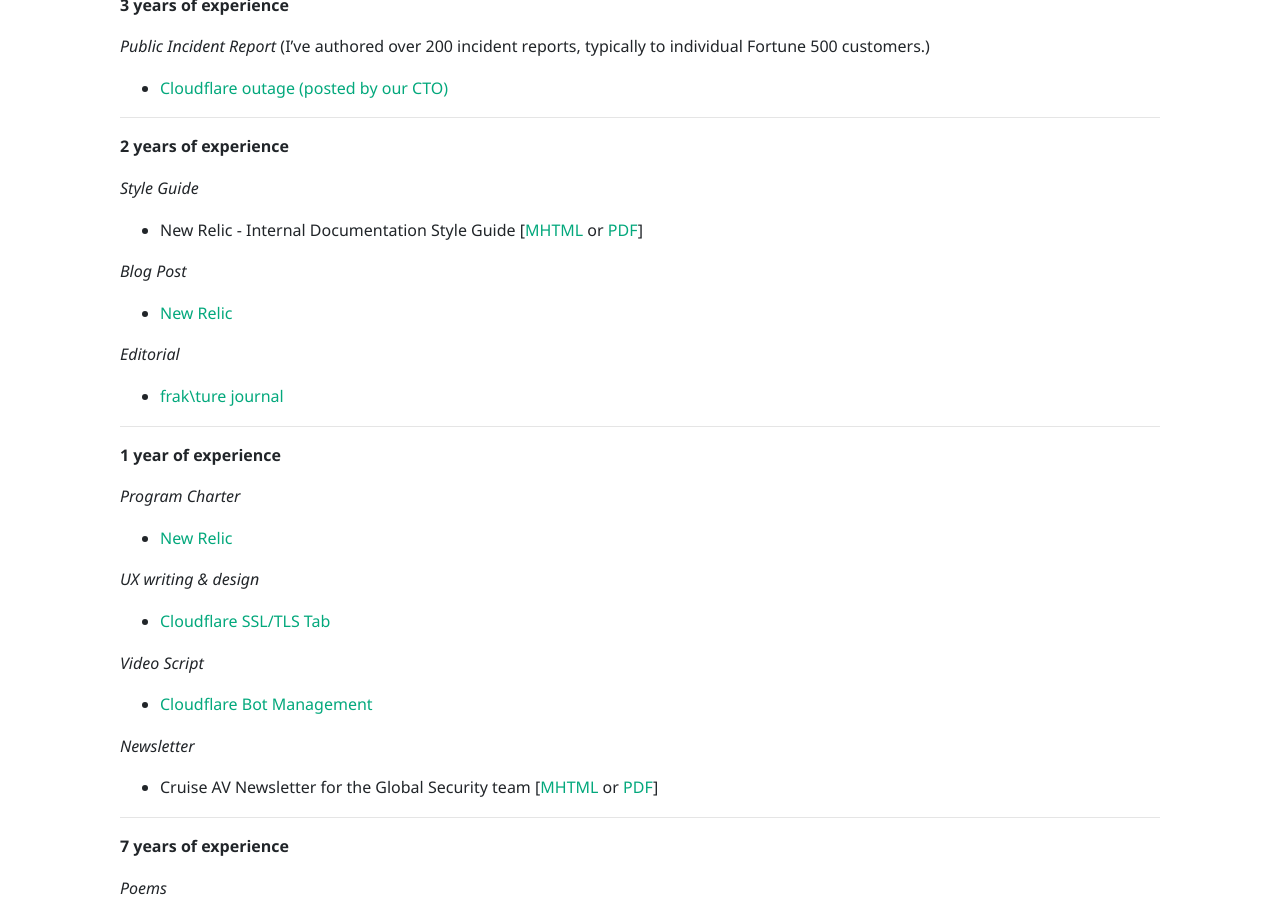
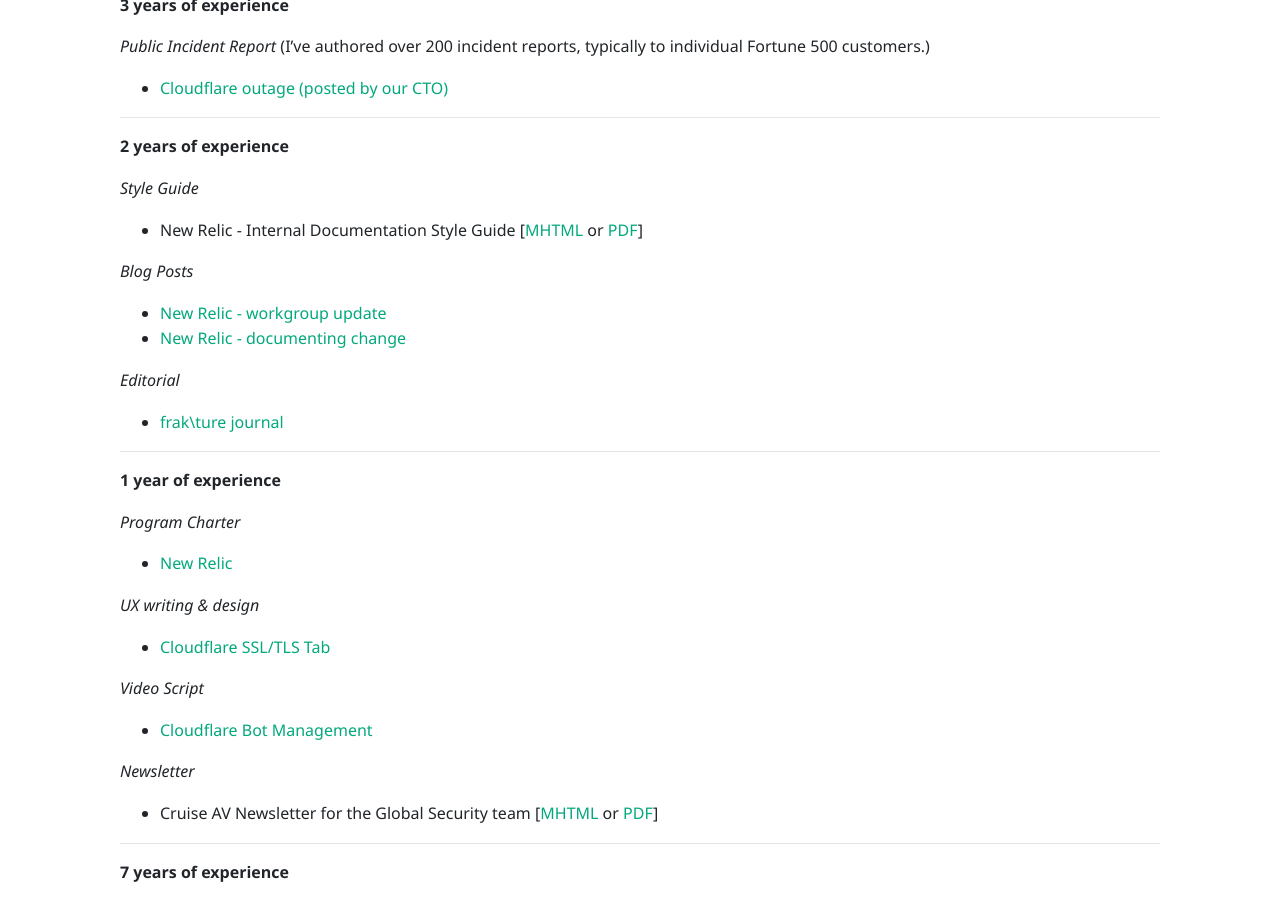
Before and after one commit to stumblefiend/jeremy.pugh, a Jekyll site: the page built from _pages/examples.md, in a window 1280 px wide and 900 px high, scrolled down 522 px. Built offline with Jekyll 4.4.1, drawn with Linux system fonts in a browser that asks for light colours; nearby versions of some CDN libraries.

Commit message:
Update examples.md
Add an additional blog example

```diff
--- a/_pages/examples.md
+++ b/_pages/examples.md
@@ -30,8 +30,9 @@
 *Style Guide*
 - New Relic - Internal Documentation Style Guide [[MHTML](/assets/docs/style-guide.mhtml) or [PDF](/assets/docs/style-guide.pdf)]
 
-*Blog Post*
-- [New Relic](/assets/docs/design-changes.pdf)
+*Blog Posts*
+- [New Relic - workgroup update](/assets/docs/rokd.pdf)
+- [New Relic - documenting change](/assets/docs/design-changes.pdf)
 
 *Editorial*
 - [frak\ture journal](/assets/docs/editorial.pdf)
```
